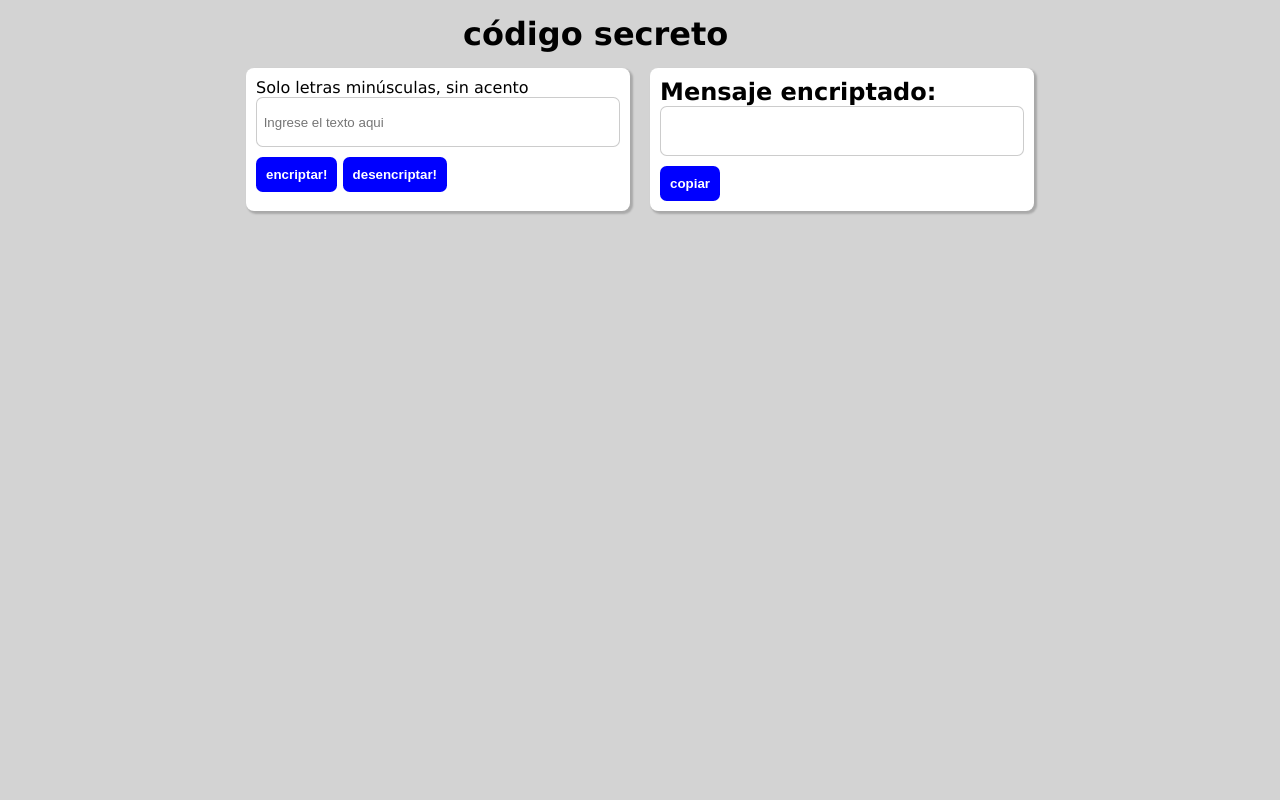
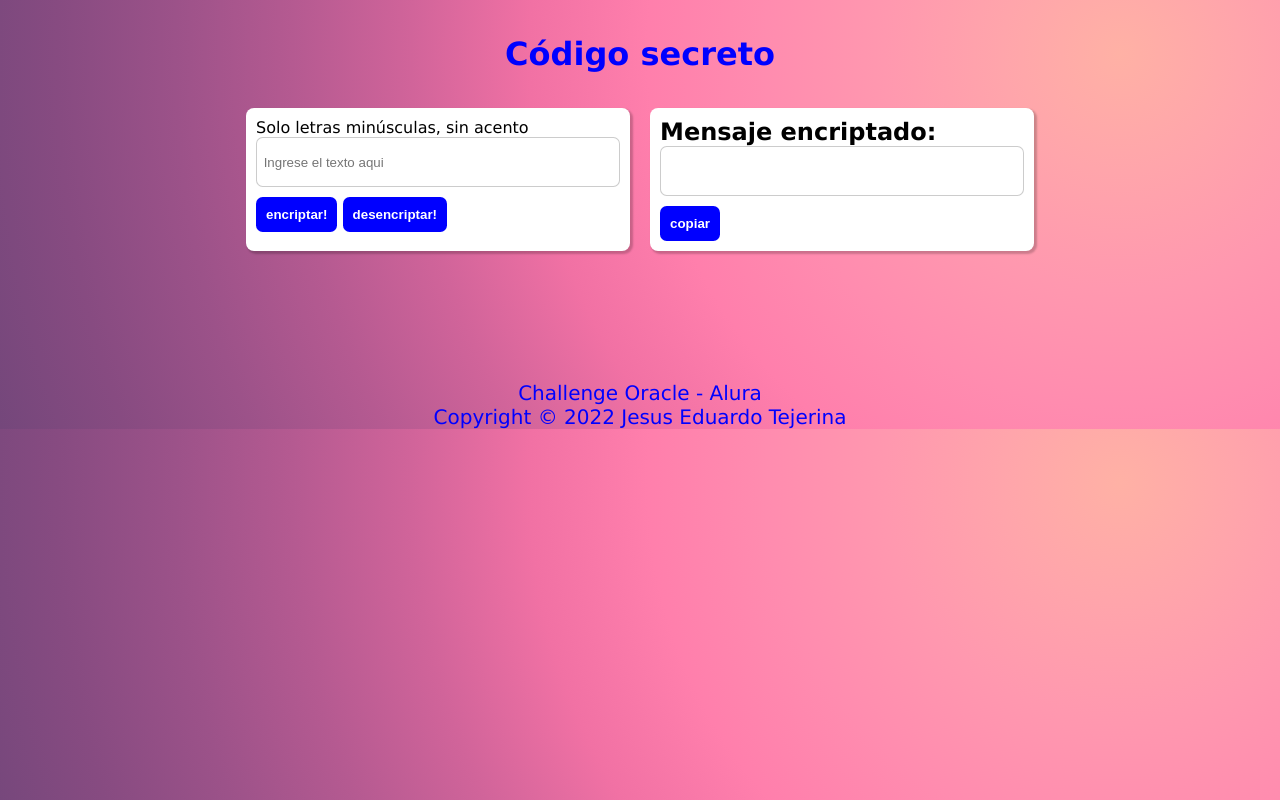
Before and after one commit to TJ-EDU/challenge-oracle-decoder, a plain HTML site: page index.html in a window 1280 px wide. Drawn offline with Linux system fonts and the light colour scheme.

Commit message:
se agrego estilo de fondo al css

```diff
--- a/css/style.css
+++ b/css/style.css
@@ -5,8 +5,22 @@
 }
 
 body {
-  background-color: lightgray;
+  /* background-color: lightgray;*/
   font-family: Verdana, Geneva, Tahoma, sans-serif;
+  background-image: radial-gradient(
+    circle at 87.5% 12.5%,
+    #ffb1a5 0,
+    #ffa5ab 10%,
+    #ff98af 20%,
+    #ff8caf 30%,
+    #ff7fac 40%,
+    #f171a4 50%,
+    #d1649a 60%,
+    #b55a91 70%,
+    #9c5289 80%,
+    #874b81 90%,
+    #74477b 100%
+  );
 }
 
 .main {
@@ -17,10 +31,11 @@ body {
 }
 
 .titulo {
-  padding: 15px;
+  padding: 35px;
   width: 30vw;
   margin: auto;
-
+  text-align: center;
+  color: blue;
 }
 
 .box {
@@ -51,3 +66,10 @@ body {
   width: 100%;
   height: 50px;
 }
+
+footer {
+  text-align: center;
+  padding-top: 130px;
+  color: blue;
+  font-size: 20px;
+}
--- a/index.html
+++ b/index.html
@@ -10,7 +10,7 @@
 </head>
 
 <body>
-    <h1 class="titulo">código secreto</h1>
+    <h1 class="titulo">Código secreto</h1>
 
     <main class="main">
         <section class="form box">
@@ -32,6 +32,9 @@
             <input class="btn" type="submit" value="copiar" id="btn-copy" onclick="copyText()">
         </section>
     </main>
+    <footer>
+        Challenge Oracle - Alura <br>Copyright © 2022 Jesus Eduardo Tejerina <br>
+    </footer>
     <script src="js/main.js"></script>
 </body>
 
```
